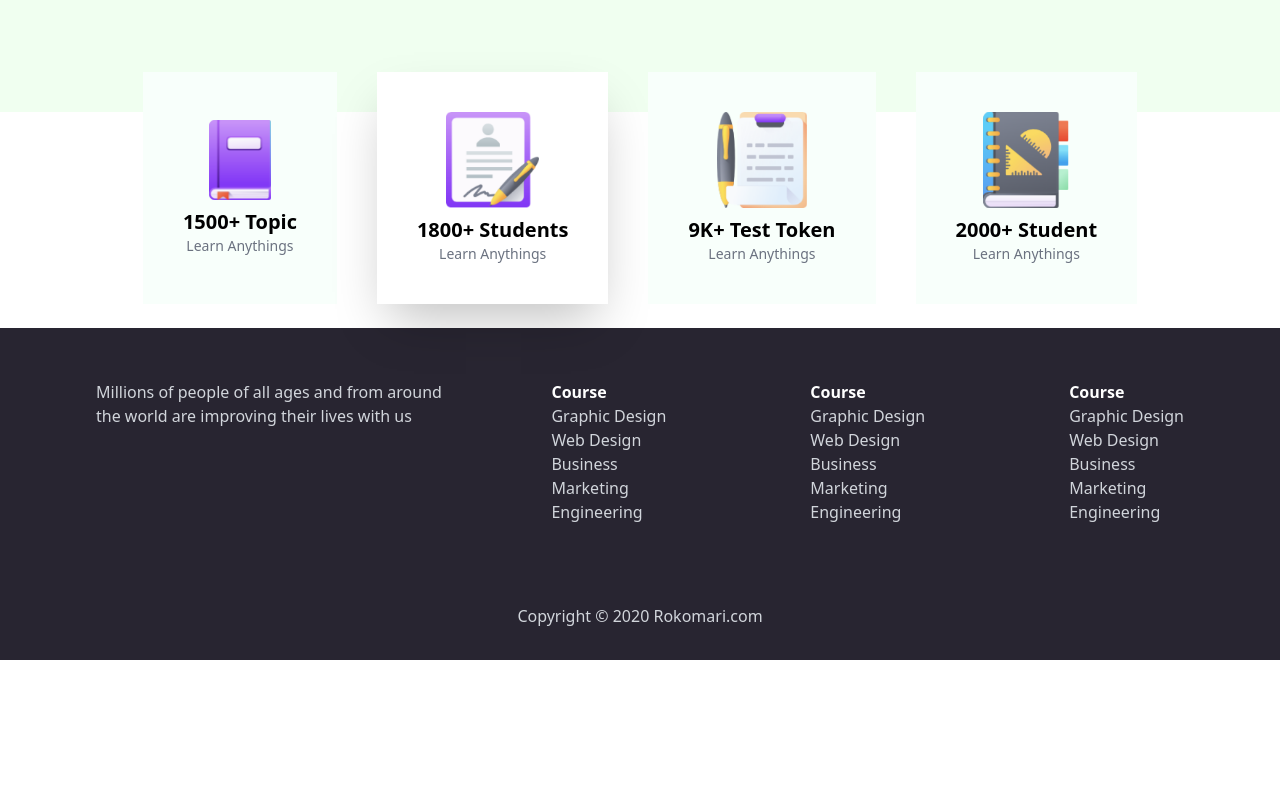
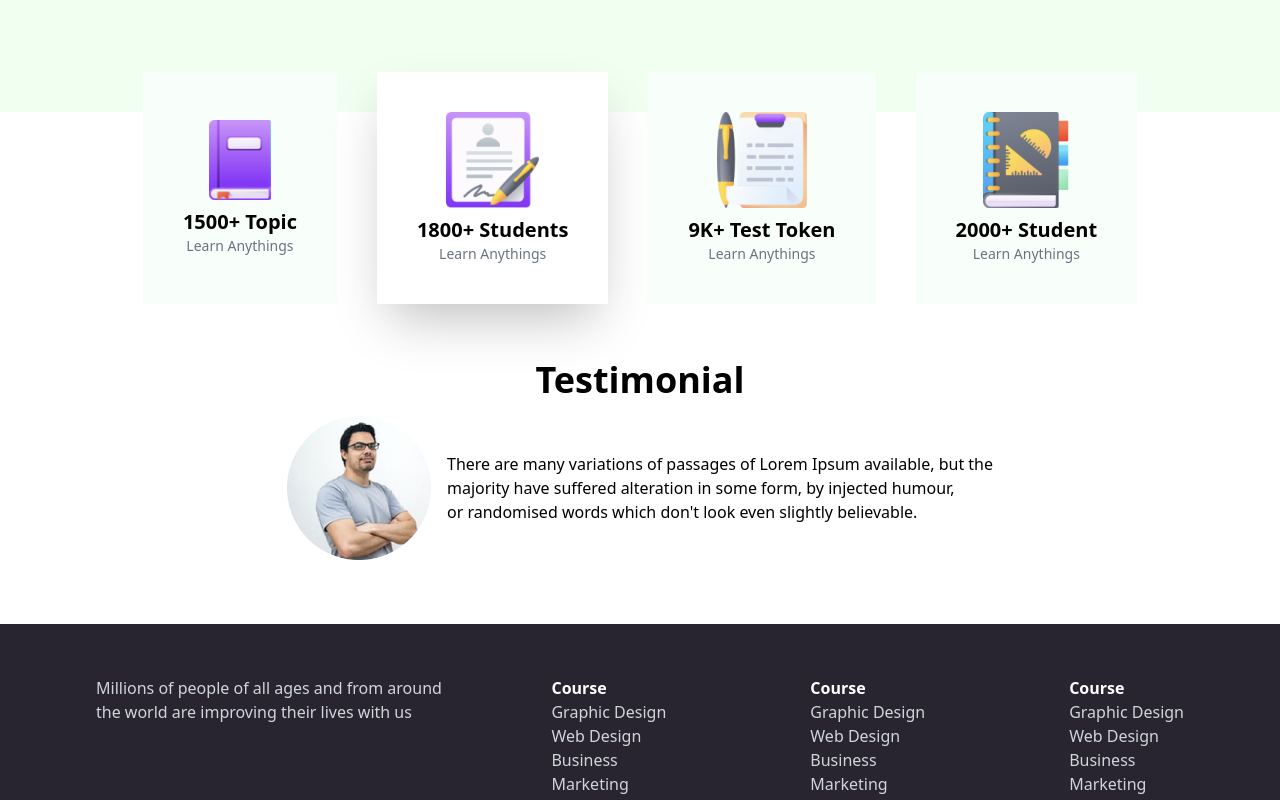
Before and after one commit to rohan26ir/E-School, a plain HTML site: page index.html in a window 1280 px wide. Shown: the part 457-1257 px from the top of the page. Before the commit the page ends 1117 px from the top, so only its background shows below. Drawn offline with nearby package versions, Linux system fonts and the light colour scheme.

Commit message:
Testimonial

```diff
--- a/index.html
+++ b/index.html
@@ -83,6 +83,25 @@
        </div>
      </div>
     <!-- card end -->
+
+    <!-- Testimonial -->
+     <section class="px-32 py-10">
+       <h2 class="text-center text-4xl font-bold py-4">Testimonial</h2>
+      <div class="flex justify-center gap-4 items-center ">
+        <div>
+          <img class="h-36"
+          src="./assets/photos/Man.png" alt="">
+        </div>
+        <div>
+          <p>
+            There are many variations of passages of Lorem Ipsum available, but the <br>
+            majority have suffered alteration in some form, by injected humour, <br>
+            or randomised words which don't look even slightly believable.
+          </p>
+        </div>
+       </div>
+     </section>
+    <!-- Testimonial end -->
   </main>
 
   <footer class="bg-[#282531] text-gray-300 py-8 px-24 mt-6">
```
